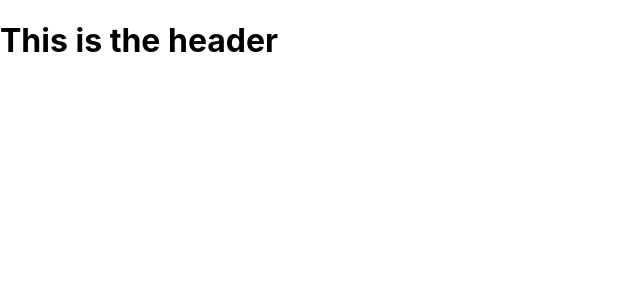
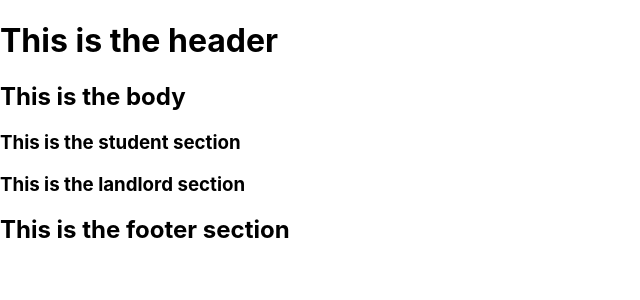
Before and after one commit to Cameron-M-Maclean/roomr, a React (Create React App) app in the folder client/: page / in a window 1280 px wide. Shown: the top 300 px of the page, without its empty margins (0-640 px from the left). Built offline with nearby package versions, Linux system fonts and the light colour scheme.

Commit message:
Created functions for main components of homepage - added header sections for each

```diff
--- a/client/src/homepage/components/Body.js
+++ b/client/src/homepage/components/Body.js
@@ -0,0 +1,7 @@
+function Body () {
+  return (
+    <h2>This is the body</h2>
+  );
+};
+
+export default Body;
--- a/client/src/homepage/components/Footer.js
+++ b/client/src/homepage/components/Footer.js
@@ -0,0 +1,7 @@
+function Footer () {
+  return (
+    <h2>This is the footer section</h2>
+  );
+};
+
+export default Footer;
--- /dev/null
+++ b/client/src/homepage/components/LandlordSection.js
@@ -0,0 +1,7 @@
+function LandlordSection () {
+  return (
+    <h3>This is the landlord section</h3>
+  );
+};
+
+export default LandlordSection;
--- /dev/null
+++ b/client/src/homepage/components/StudentSection.js
@@ -0,0 +1,7 @@
+function StudentSection () {
+  return (
+    <h3>This is the student section</h3>
+  );
+};
+
+export default StudentSection;
--- a/client/src/homepage/containers/homepage.js
+++ b/client/src/homepage/containers/homepage.js
@@ -1,7 +1,7 @@
 import Header from '../components/Header';
 import Body from '../components/Body';
-import Students from '../components/Students';
-import Landlords from '../components/Landlords';
+import StudentSection from '../components/StudentSection';
+import LandlordSection from '../components/LandlordSection';
 import Footer from '../components/Footer';
 
 function Homepage () {
@@ -9,7 +9,13 @@ function Homepage () {
 
 
   return (
-    <Header/>
+    <>
+      <Header/>
+      <Body/>
+      <StudentSection/>
+      <LandlordSection/>
+      <Footer/>
+    </>
   )
 }
 
```
Also changed, not shown: client/src/homepage/components/Landlords.js (deleted), client/src/homepage/components/Students.js (deleted), 1 other file (tests, documents, lock files or other folders).
